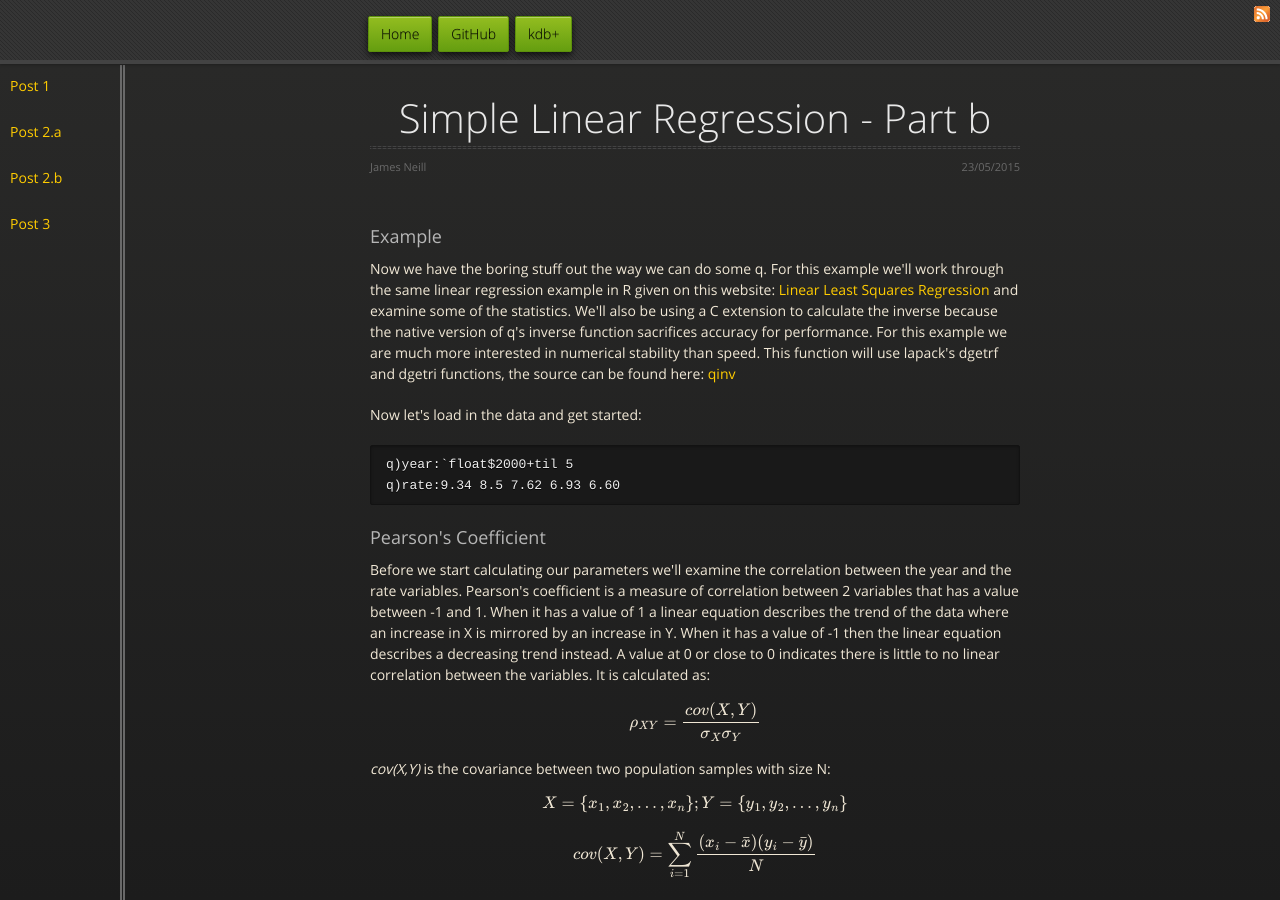
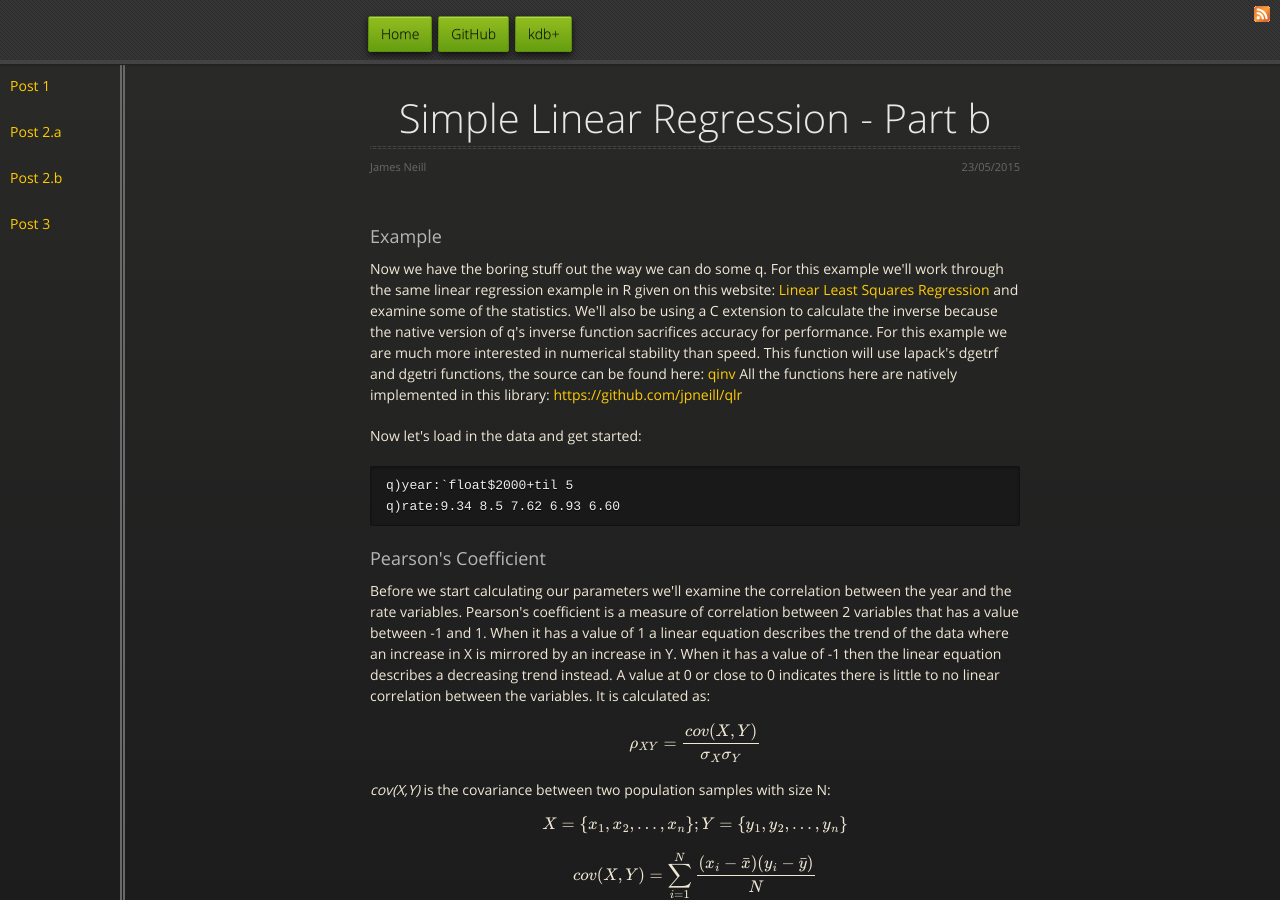
Before and after one commit to jpneill/jpneill.github.io, a Jekyll site: the page posts/Lin_Reg_b.html, which Jekyll copies as it is, in a window 1280 px wide and 900 px high. Built offline with Jekyll 4.4.1, drawn with Linux system fonts in a browser that asks for light colours; nearby versions of some CDN libraries; formulas are drawn with MathJax 3.

Commit message:
Add link to lrq repository

```diff
--- a/posts/Lin_Reg_b.html
+++ b/posts/Lin_Reg_b.html
@@ -61,7 +61,7 @@
         For this example we'll work through the same linear regression example in R given on this website: <a href="http://www.cyclismo.org/tutorial/R/linearLeastSquares.html">Linear Least Squares Regression</a> and examine some of the statistics.
         We'll also be using a C extension to calculate the inverse because the native version of q's inverse function sacrifices accuracy for performance. For this example we are much more interested in numerical stability than speed.
         This function will use lapack's dgetrf and dgetri functions, the source can be found here:
-        <a href="https://github.com/jpneill/qinv">qinv</a></p>
+        <a href="https://github.com/jpneill/qinv">qinv</a> All the functions here are natively implemented in this library: <a href="https://github.com/jpneill/qlr">https://github.com/jpneill/qlr</a></p>
         <p></p>
         <p>Now let's load in the data and get started:</p>
 
```
